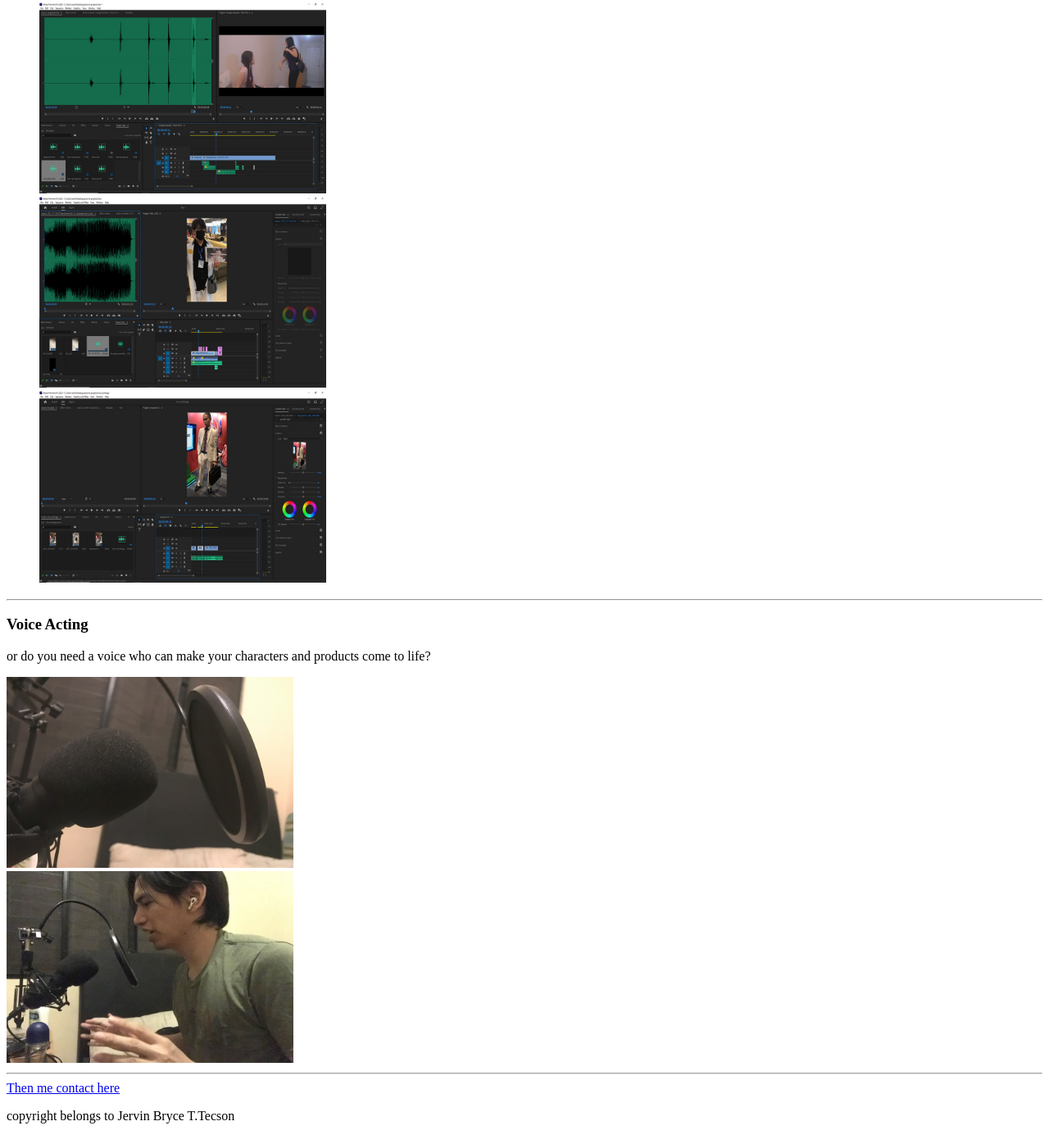
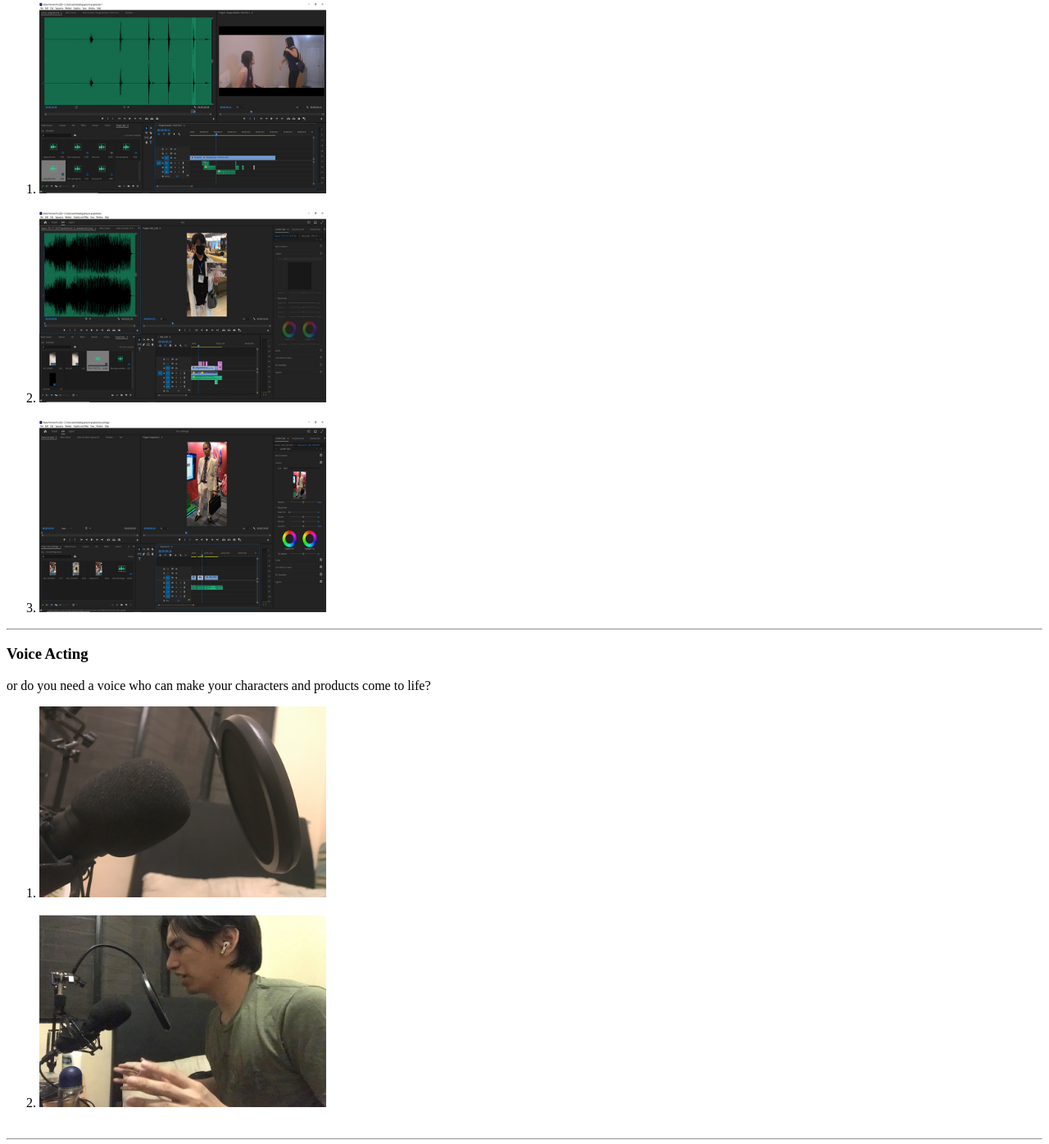
Before and after one commit to portfolilo2/portfolilo2.github.io, a plain HTML site: page act_a.html in a window 1280 px wide. Shown: the part 978-2374 px from the top of the page at 82% size. Drawn offline with Linux system fonts and the light colour scheme.

Commit message:
Update act_a.html

```diff
--- a/act_a.html
+++ b/act_a.html
@@ -17,20 +17,22 @@
                 <h2>Video Editing</h2>
                 <p>or need a video editor to make your videos pop?</p>
                 <ol>
-                <img src="pictures/picture_b.jpg" width="350">
+                <li><img src="pictures/picture_b.jpg" width="350"></li>
                 <br>
-                <img src="pictures/picture_f.jpg" width="350">
+                <li><img src="pictures/picture_f.jpg" width="350"></li>
                 <br>
-                <img src="pictures/picture_g.jpg" width="350">
+                <li><img src="pictures/picture_g.jpg" width="350"></li>
                 </ol>
 
                 <hr>
                 <h3>Voice Acting</h3>
                 <p>or do you need a voice who can make your characters and products come to life?</p>
-                <img src="pictures/picture_c.jpg" width="350">
+                <ol>
+                <li><img src="pictures/picture_c.jpg" width="350"></li>
                 <br>
-                <img src="pictures/picture_i.jpg" width="350">
+                <li><img src="pictures/picture_i.jpg" width="350"></li>
                 <br>
+                </ol>
                 <hr>
                 <a href="actc.html">Then me contact here</a>
                 <footer>
```
